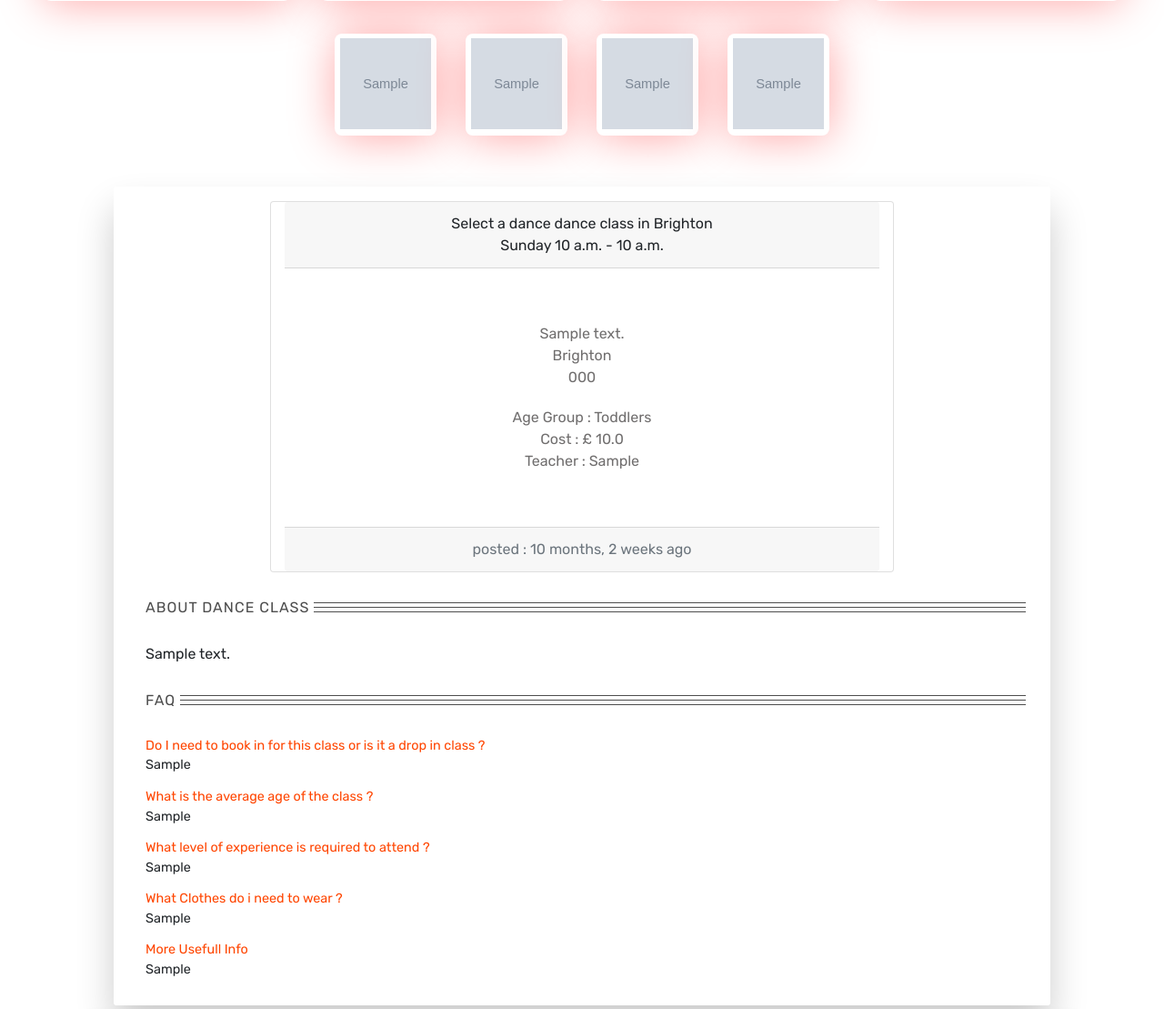
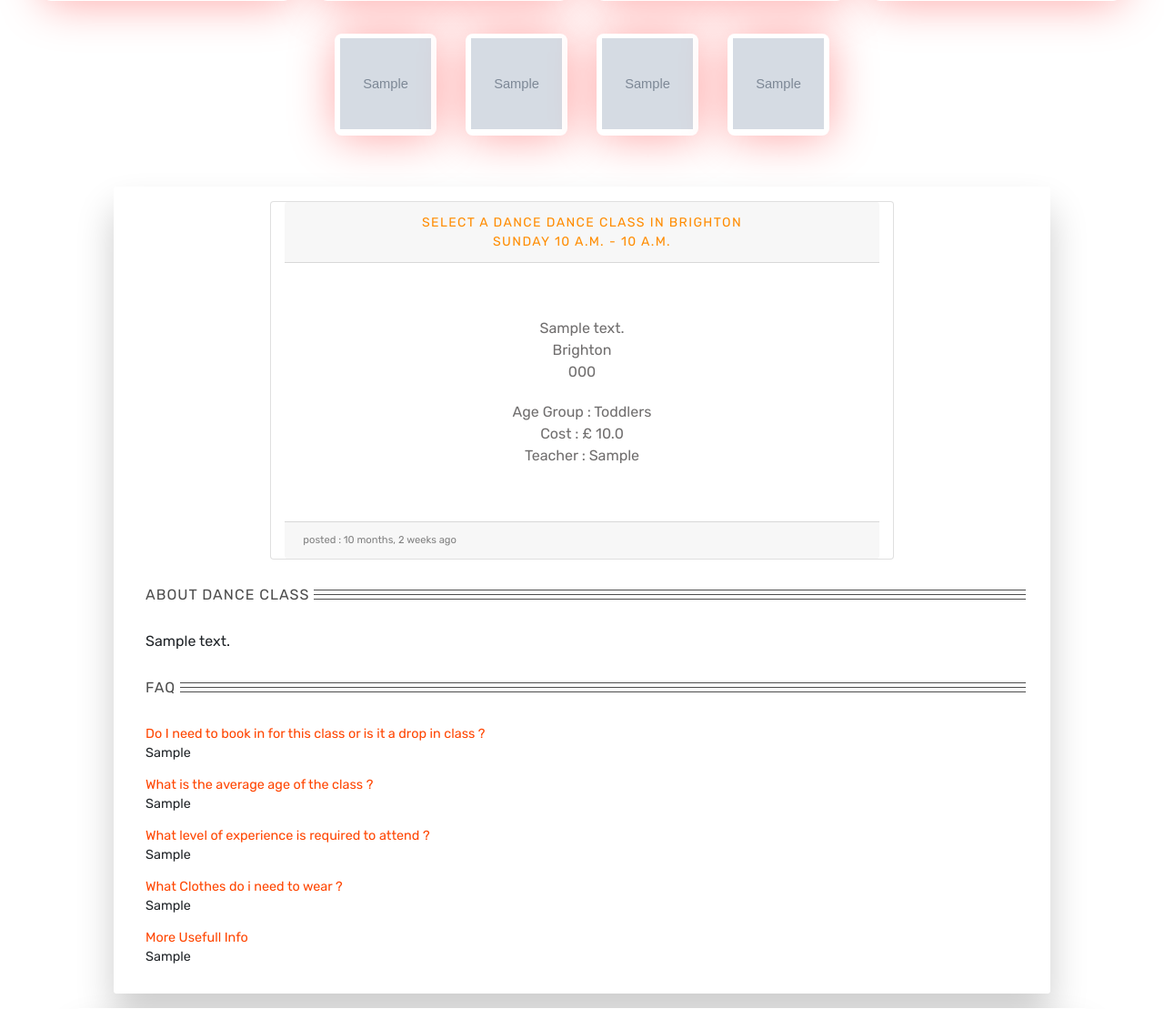
Before and after one commit to dancecentreuk/coviddancersuk, a Django app: page /dance-classes/dance-class-detail/1/ in a window 1280 px wide. Shown: the part 896-2005 px from the top of the page at 91% size. Run offline with Django 3.2, Linux system fonts and the light colour scheme; tables that the repository leaves empty hold one stand-in row (values such as "Sample post"); grey boxes marked "Sample" are stand-in pictures; some libraries are stand-ins or nearby versions; some web fonts are replaced.

Commit message:
edited the advert-details page 6

```diff
--- a/dance_classes/templates/dance_classes/dance_class_detail.html
+++ b/dance_classes/templates/dance_classes/dance_class_detail.html
@@ -171,7 +171,7 @@
             <div class="panel text-left mb-3">
                 <div class="row">
                    <div class="col-md-8 mx-auto card text-center">
-                  <div class="card-header">
+                  <div class="card-header dance_title">
                     {{ dance_class.dance_style_choice }} dance class in {{ dance_class.location }} <br>
                       {{ dance_class.day }} {{ dance_class.start_time }} - {{ dance_class.end_time }}
                   </div>
@@ -192,7 +192,7 @@
 
                    </div>
                   <div class="card-footer text-muted">
-                    <p class="text-muted mb-0"> posted : {{ dance_class.created  | timesince }} ago</p>
+                    <p class=" mb-0 float-left posted"> posted : {{ dance_class.created  | timesince }} ago</p>
                   </div>
                 </div>
                 </div>
--- a/dance_core/static/css/Style.css
+++ b/dance_core/static/css/Style.css
@@ -395,12 +395,30 @@ header .container .col-md-7 p {
 /*}*/
 
 .section-2 .my_title {
-  font-size: 18px;
+  font-size: 16px;
   color: darkorange;
   text-decoration: none;
   letter-spacing: .15em;
   font-weight: 500;
   text-transform: uppercase;
+
+}
+
+.section-2 .dance_title {
+  font-size: 14px;
+  color: darkorange;
+  text-decoration: none;
+  letter-spacing: .1em;
+  font-weight: 400;
+  text-transform: uppercase;
+
+}
+
+.section-2 .posted {
+  font-size: .7rem;
+  color: grey;
+  text-decoration: none;
+  font-weight: 400;
 
 }
 
--- a/static/css/exp.css
+++ b/static/css/exp.css
@@ -162,6 +162,9 @@
         text-transform: uppercase;
 
     }
+    .moveit{
+        float: left;
+    }
 
 
 }
```
Also changed, not shown: dance_classes/templates/dance_classes/dance_classes.html (+7 -7 lines), static/css/Style.css (+11 -1 lines).
